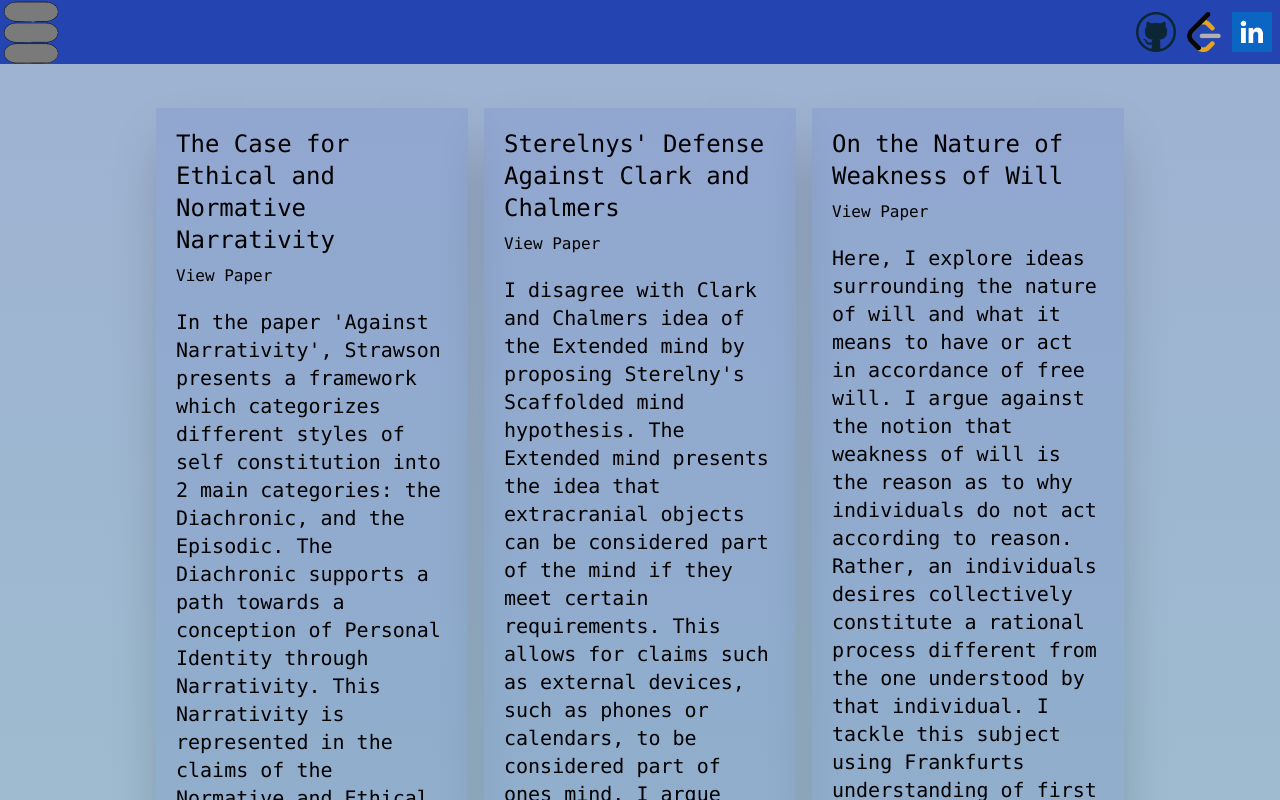
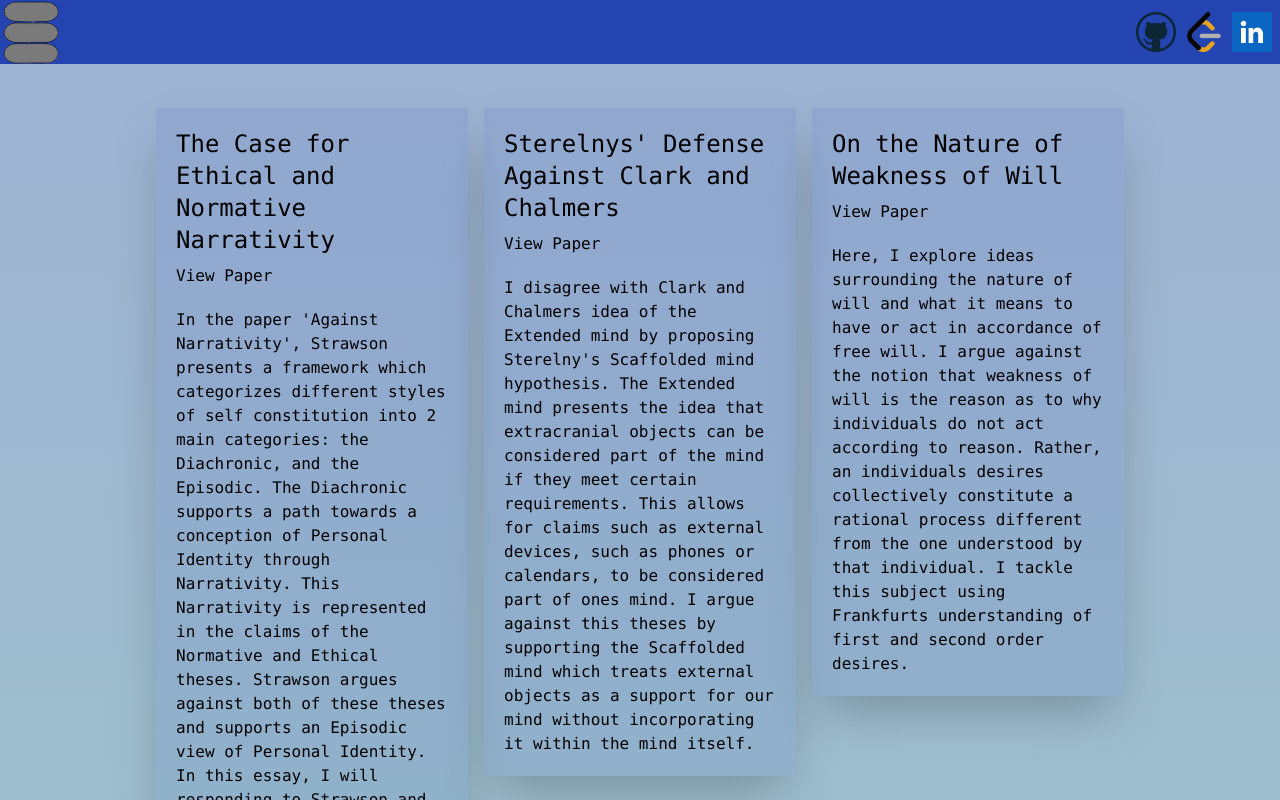
Before and after one commit to Andrewab/MyTailwindWebsite, a Next.js app in the folder my-app/: page /PhilosophyPapers in a window 1280 px wide. Shown: the top 800 px of the page. Built offline with nearby package versions, Linux system fonts and the light colour scheme.

Commit message:
updated text size

```diff
--- a/my-app/src/app/PhilosophyPapers/components/paperItem.tsx
+++ b/my-app/src/app/PhilosophyPapers/components/paperItem.tsx
@@ -8,7 +8,7 @@ const PaperItem = ({ paper } : {paper: {title: string, body: string, link: strin
               <div className="pt-2"></div>
                 <a className="hover:text-green-500" href={paper.link} target="_blank" rel="noopener noreferrer">View Paper</a>
               <div className="pt-5"></div>
-              <p className="text-xl">{paper.body}</p>
+              <p className="text-l">{paper.body}</p>
             </div>
         </div>
     );
```
